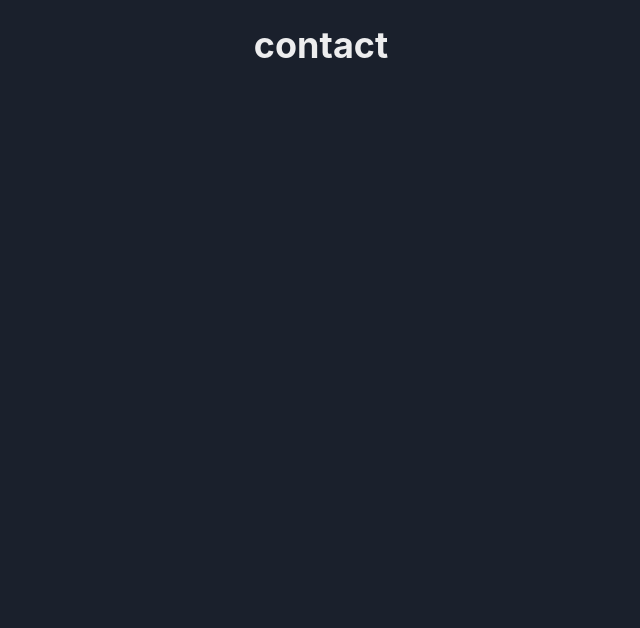
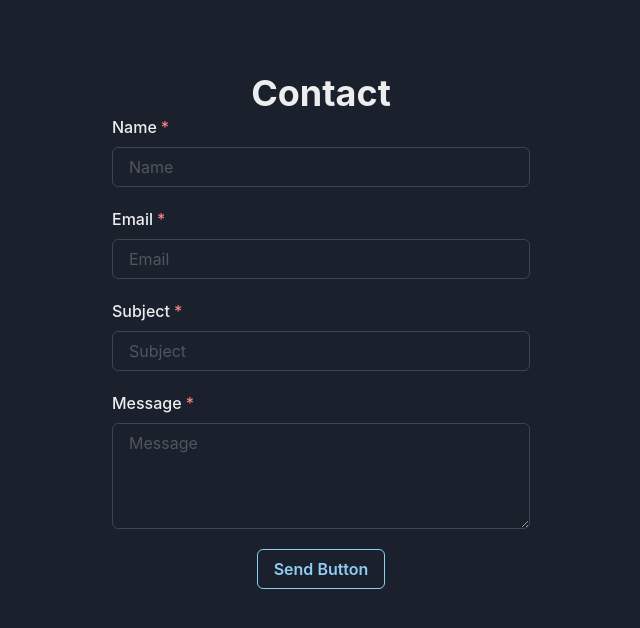
Before and after one commit to GogaImerlishvili/ContactForm__SendEmail__NextJS, a Next.js app: page / in a window 1280 px wide. Shown: the top 628 px of the page, without its empty margins (319-959 px from the left). Built offline with nearby package versions, Linux system fonts and the light colour scheme.

Commit message:
created form with chakra && js logic

```diff
--- a/pages/index.js
+++ b/pages/index.js
@@ -1,7 +1,72 @@
-import {Heading} from "@chakra-ui/react"
+import { useState } from "react"
+import {Container,FormControl,FormLabel,Input,Heading,Textarea,FormErrorMessage,Button} from "@chakra-ui/react"
+
+const initValues = {
+  name: "",
+  email: "",
+  subject: "",
+  message: ""
+}
+
+const initState = {values: initValues}
+
+export default function Home() {
+const [state,setState] = useState(initState)
+const [touched,setTouched] = useState({})
+
+const {values,isLoading} = state
 
 
+const onBlur = ({target}) => setTouched((prev) =>({...prev,[target.name]:true}))
 
-export default function Home() {
-  return <Heading>contact</Heading>
+const handleChange = ({target}) => {
+  setState((prev) => ({
+    ...prev,
+    values: {
+      ...prev.values,
+      [target.name]: target.value,
+    }
+  }))
 }
+
+const onSubmit = async () => {
+  setState((prev)=> ({
+    ...prev,
+    isLoading:true
+  }))
+}
+
+  return (
+    <Container maxW="450px" mt={12}>
+  <Heading>Contact</Heading>
+
+  <FormControl isRequired isInvalid={touched.name && !values.name} mb={5}>
+    <FormLabel>Name</FormLabel>
+    <Input type="text" name="name" placeholder="Name" errorBorderColor="red.300" value={values.name} onChange={handleChange} onBlur={onBlur} />
+    <FormErrorMessage>Required</FormErrorMessage>
+  </FormControl>
+
+  <FormControl isRequired isInvalid={touched.email && !values.email} mb={5}>
+    <FormLabel>Email</FormLabel>
+    <Input type="email" name="email" placeholder="Email" value={values.email} onChange={handleChange} onBlur={onBlur} />
+    <FormErrorMessage>Required</FormErrorMessage>
+  </FormControl>
+
+  <FormControl isRequired isInvalid={touched.subject && !values.subject} mb={5}>
+    <FormLabel>Subject</FormLabel>
+    <Input type="text" name="subject" placeholder="Subject" value={values.subject} onChange={handleChange} onBlur={onBlur} />
+    <FormErrorMessage>Required</FormErrorMessage>
+  </FormControl>
+
+  <FormControl isRequired isInvalid={touched.message && !values.message} mb={5}>
+    <FormLabel>Message</FormLabel>
+    <Textarea type="text" name="message" placeholder="Message" value={values.message} onChange={handleChange} rows={4} onBlur={onBlur} />
+    <FormErrorMessage>Required</FormErrorMessage>
+  </FormControl>
+  <Button variant="outline" colorScheme="blue" disabled={!values.name || !values.email || !values.subject || !values.message}
+  onClick={onSubmit} isLoading={isLoading}>
+  Send Button
+  </Button>
+  </Container>
+  )
+}
```
